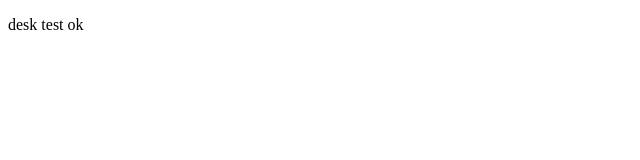
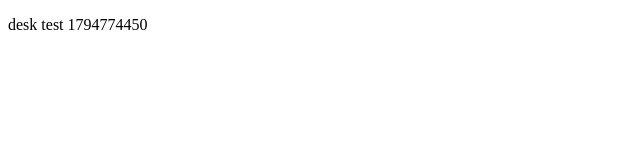
Before and after one commit to IAMPOIfrfr/FOMO-DESK, a plain HTML site: page index.html in a window 1280 px wide. Shown: the full height of the page, 0-640 px from the left. Drawn offline with Linux system fonts and the light colour scheme.

Commit message:
latency test

```diff
--- a/index.html
+++ b/index.html
@@ -1 +1 @@
-<!doctype html><title>fomo desk</title><p>desk test ok</p>
+<!doctype html><title>fomo desk</title><p>desk test 1794774450</p>
```
